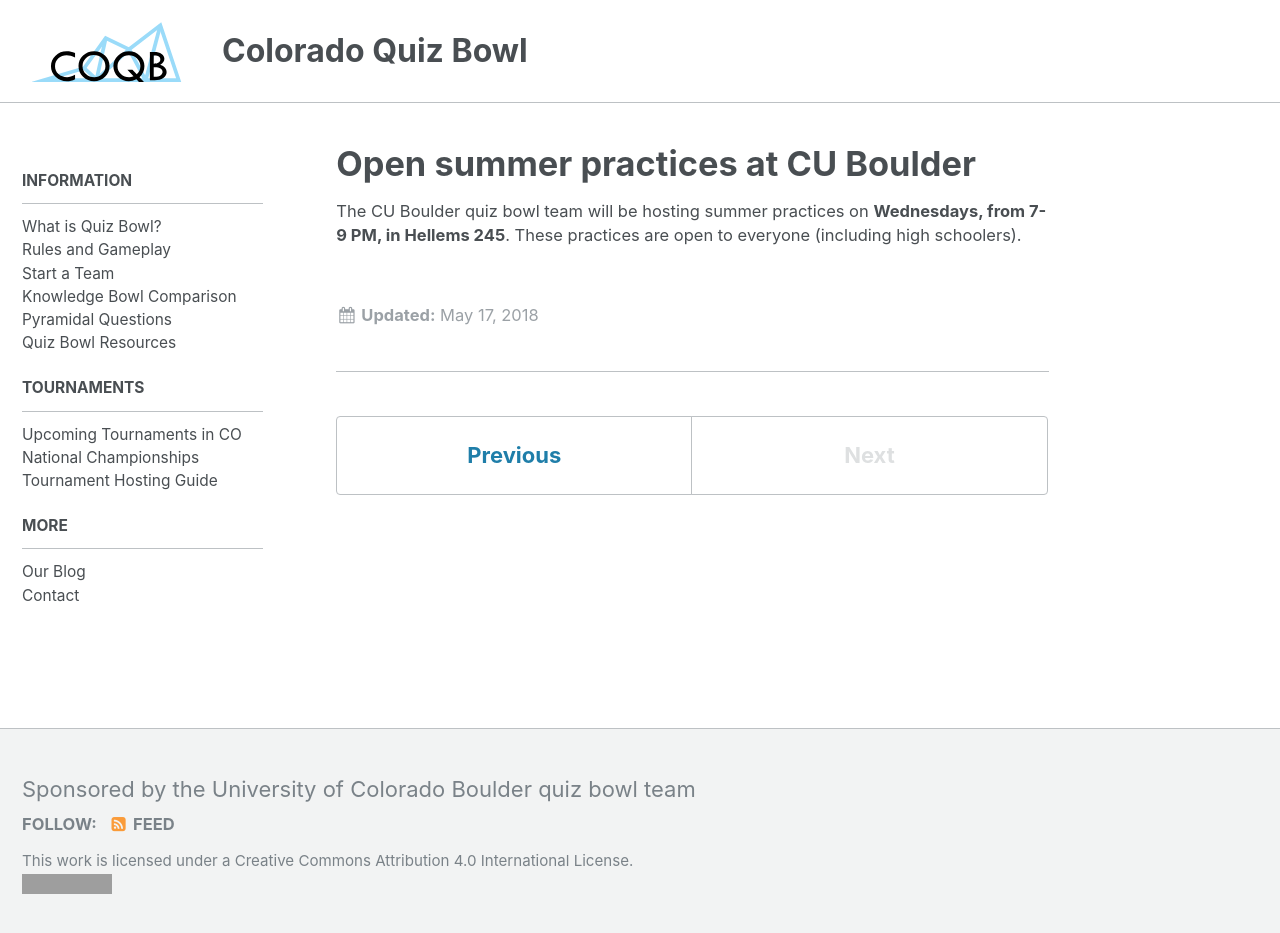
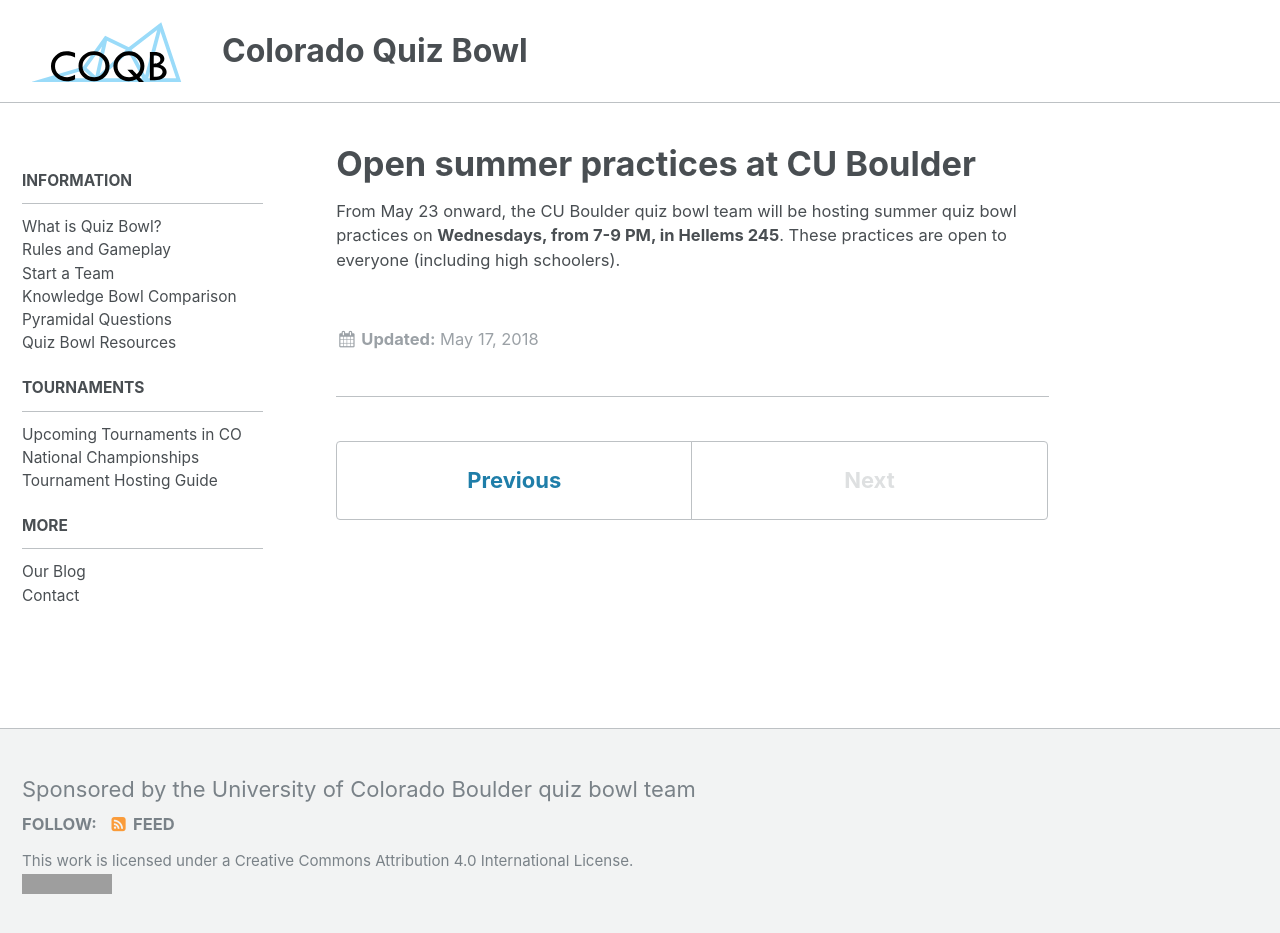
Before and after one commit to matt2718/colorado-qb, a Jekyll site: the page built from _posts/2018-05-17-summer-practices.md, in a window 1280 px wide and 939 px high. Shown: the top 933 px of the window. Built offline with Jekyll 4.4.1, drawn with Linux system fonts in a browser that asks for light colours; grey boxes are pictures that could not be loaded.

Commit message:
Added clarification to summer practice announcement

```diff
--- a/_posts/2018-05-17-summer-practices.md
+++ b/_posts/2018-05-17-summer-practices.md
@@ -3,6 +3,6 @@
 date:   2018-05-17 12:08:02 -0600
 ---
 
-The CU Boulder quiz bowl team will be hosting summer practices on **Wednesdays,
-from 7-9 PM, in Hellems 245**. These practices are open to everyone (including
-high schoolers).
+From May 23 onward, the CU Boulder quiz bowl team will be hosting summer quiz
+bowl practices on **Wednesdays, from 7-9 PM, in Hellems 245**. These practices
+are open to everyone (including high schoolers).
```
